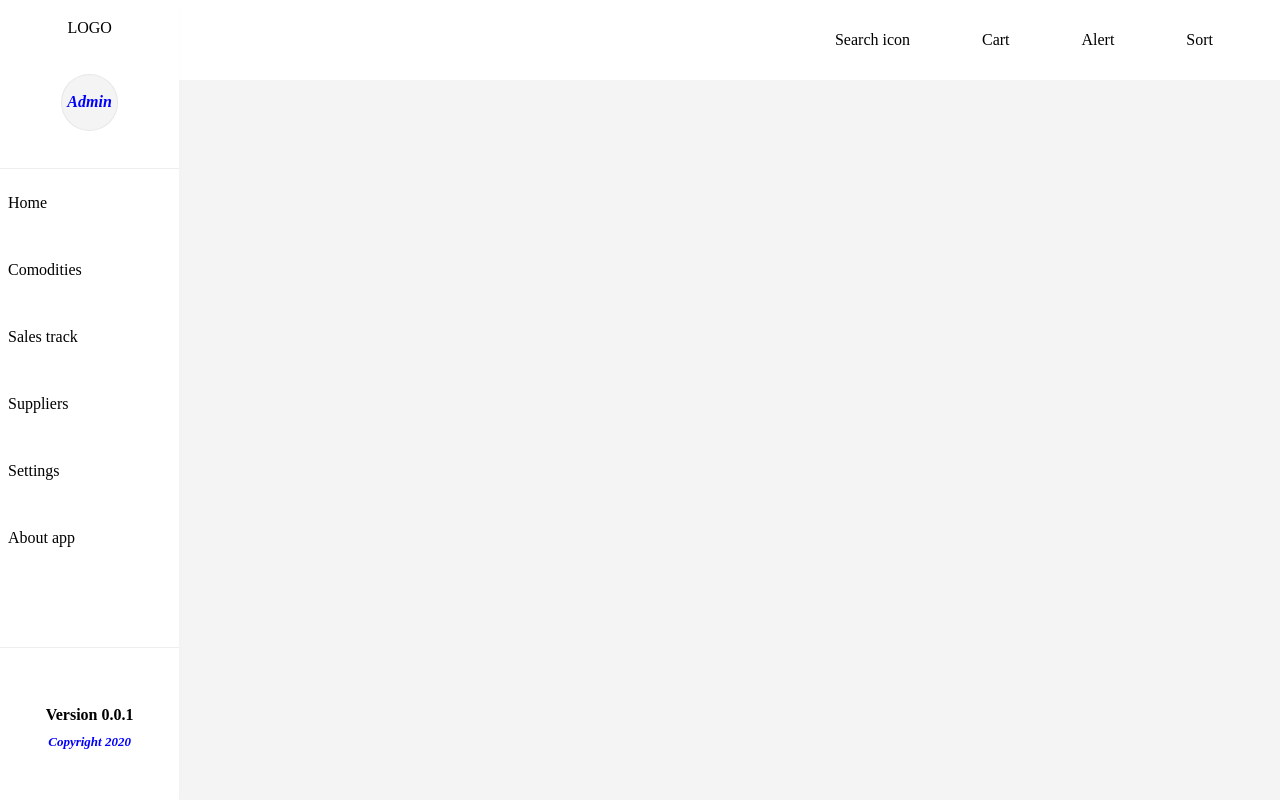
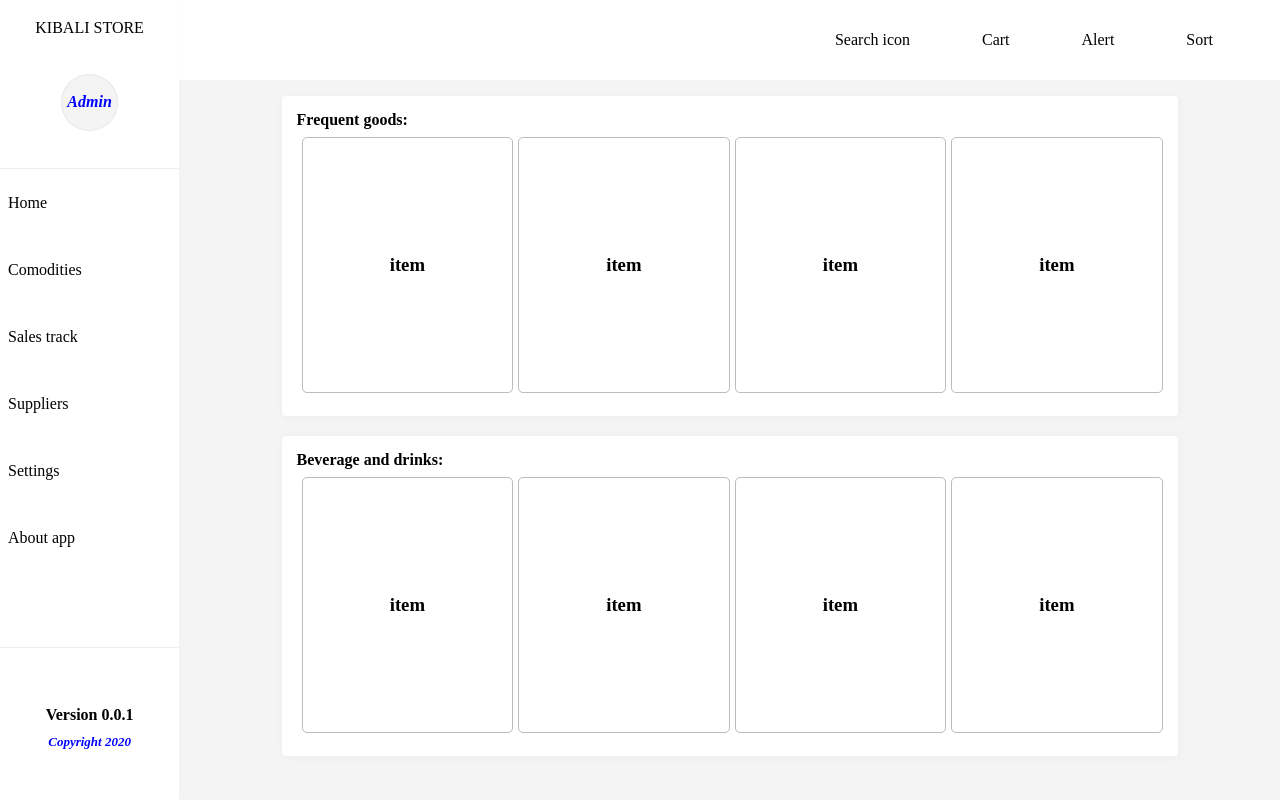
Before and after one commit to Godwin254/kibali-limited, a React (Create React App) app: page / in a window 1280 px wide. Built offline with nearby package versions, Linux system fonts and the light colour scheme.

Commit message:
Modified / added new files deleted lines of code

```diff
--- /dev/null
+++ b/src/components/Home.js
@@ -0,0 +1,36 @@
+import React from 'react'
+import '../stylesheet/home.css';
+
+function Home({title}) {
+     return (
+          <div className="main">
+
+              <div className="title">
+                    <h4>{title}:</h4>
+               </div>
+
+               <div className="items">
+
+                    <div className="item">
+                         <h3>item</h3>
+                    </div>
+
+                    <div className="item">
+                         <h3>item</h3>
+                    </div>
+
+                    <div className="item">
+                          <h3>item</h3>
+                    </div>
+
+                    <div className="item">
+                         <h3>item</h3>
+                    </div>
+               </div>
+          </div>
+     )
+}
+
+
+
+export default Home
--- a/src/components/HomePage.js
+++ b/src/components/HomePage.js
@@ -3,6 +3,7 @@ import React, { Component } from 'react'
 //import RegisterUser from './RegisterUser'
 import SideBar from './SideBar'
 import NavBar from './NavBar'
+import Home from './Home'
 
 class HomePage extends Component {
     constructor(props) {
@@ -31,6 +32,10 @@ class HomePage extends Component {
                <React.Fragment>
                    <SideBar />
                    <NavBar />
+                   <Home title="Frequent goods"/>
+                   <Home title="Beverage and drinks"/>
+
+
                </React.Fragment>
           )
 
--- a/src/components/SideBar.js
+++ b/src/components/SideBar.js
@@ -5,7 +5,7 @@ function SideBar() {
      return (
           <div className = "sidebar">
 
-               <span>LOGO</span>
+               <span>KIBALI STORE</span>
 
                <div className="icon">
                     <h4>Admin</h4>
--- /dev/null
+++ b/src/stylesheet/home.css
@@ -0,0 +1,36 @@
+.main{
+     position: relative;
+     box-shadow: 1px 1px 8px rgba(0, 0, 0, 0.041);
+     width: 70%;
+     height: 40vh;
+
+     left: 22%;
+     top: 12%;
+     border-radius: 4px;
+
+     background: #fff;
+     margin-bottom: 20px;
+     padding: 15px;
+}
+.main .items{
+     width: 100%;
+     height: 32vh;
+     margin-top: 8px;
+
+     display: flex;
+     flex-direction: row;
+     justify-content: space-between;
+}
+.main .items .item{
+     height: 32vh;
+     border: 1px solid rgba(36, 36, 43, 0.301);
+     width: 50%;
+     margin-left: 5px;
+
+     display: flex;
+     justify-content: center;
+     align-items: center;
+
+     border-radius: 5px;
+
+}
--- a/src/stylesheet/navbarstyle.css
+++ b/src/stylesheet/navbarstyle.css
@@ -2,6 +2,9 @@
      background: #fff;
      width: 100%;
      height: 10vh;
+
+     position: fixed;
+     z-index: 1;
 
 }
 
--- a/src/stylesheet/sidebarstyle.css
+++ b/src/stylesheet/sidebarstyle.css
@@ -10,6 +10,7 @@
 
      justify-content: space-around;
      align-items: center;
+     z-index: 2;
 
 }
 
```
